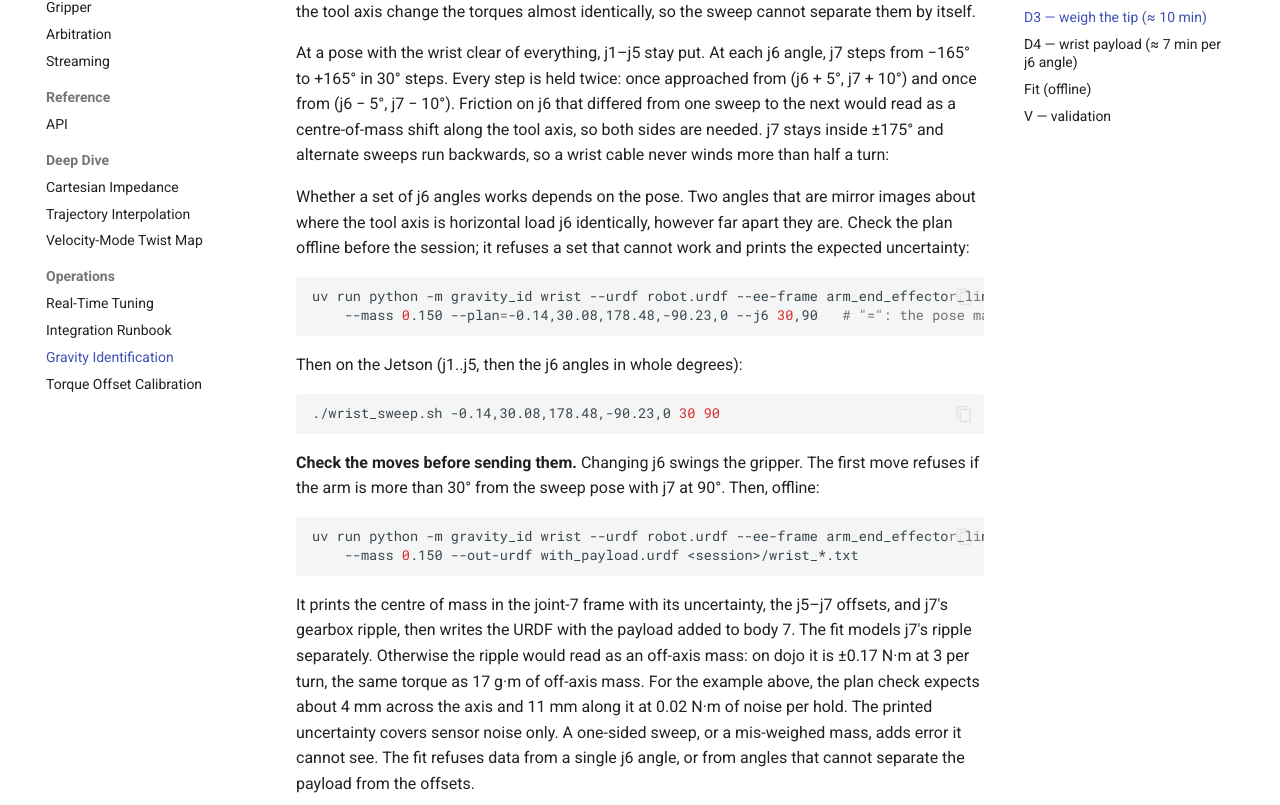
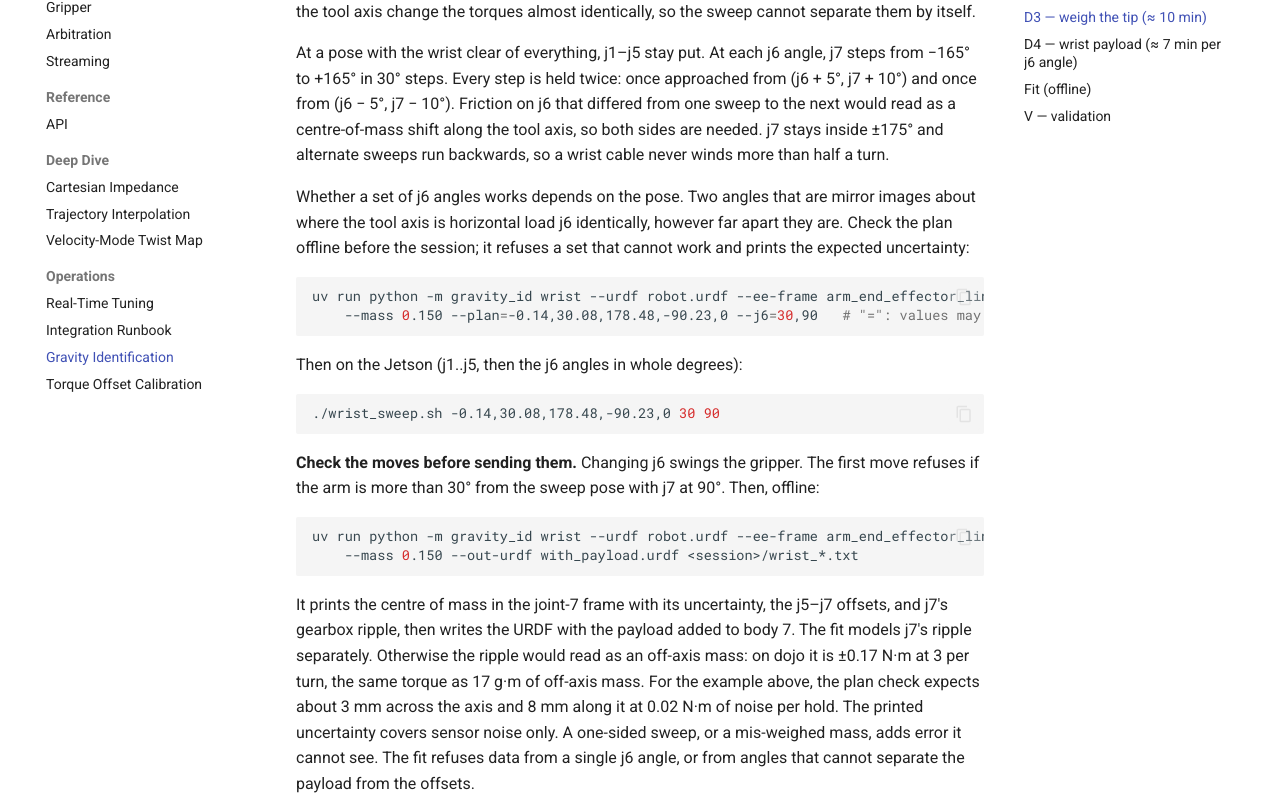
Before and after one commit to rammp-org/kinova-gen3-driver, an MkDocs documentation site: the page built from docs/integration/gravity_identification.md, in a window 1280 px wide and 1400 px high, scrolled down 3505 px. Shown: the part 217-1022 px from the top of the window. Built offline with MkDocs 1.6.1 and Material for MkDocs 9.7.7, drawn with Linux system fonts in a browser that asks for light colours.

Commit message:
fix(gravity_id): wrist --plan counts both holds per pose; clearer CLI errors
Final review nits on 42cfc26: the plan check models each pose held twice, as
the sweep does (uncertainty was ~sqrt(2) pessimistic); --plan without --j6, or
with transcripts, exits with a message; the runbook uses --j6= and its numbers
match the plan check.

Co-Authored-By: Claude Opus 5.5 <noreply@anthropic.com>
Claude-Session: https://claude.ai/code/session_01RR6EqMf5T7Bbo8HRLanLQh

````diff
--- a/docs/integration/gravity_identification.md
+++ b/docs/integration/gravity_identification.md
@@ -165,7 +165,7 @@ steps from −165° to +165° in 30° steps. Every step is held twice: once appr
 from (j6 + 5°, j7 + 10°) and once from (j6 − 5°, j7 − 10°). Friction on j6 that
 differed from one sweep to the next would read as a centre-of-mass shift along the tool
 axis, so both sides are needed. j7 stays inside ±175° and alternate sweeps run
-backwards, so a wrist cable never winds more than half a turn:
+backwards, so a wrist cable never winds more than half a turn.
 
 Whether a set of j6 angles works depends on the pose. Two angles that are mirror
 images about where the tool axis is horizontal load j6 identically, however far apart
@@ -174,7 +174,7 @@ and prints the expected uncertainty:
 
 ```sh
 uv run python -m gravity_id wrist --urdf robot.urdf --ee-frame arm_end_effector_link \
-    --mass 0.150 --plan=-0.14,30.08,178.48,-90.23,0 --j6 30,90   # "=": the pose may start with "-"
+    --mass 0.150 --plan=-0.14,30.08,178.48,-90.23,0 --j6=30,90   # "=": values may start with "-"
 ```
 
 Then on the Jetson (j1..j5, then the j6 angles in whole degrees):
@@ -196,8 +196,8 @@ It prints the centre of mass in the joint-7 frame with its uncertainty, the j5
 offsets, and j7's gearbox ripple, then writes the URDF with the payload added to
 body 7. The fit models j7's ripple separately. Otherwise the ripple would read as
 an off-axis mass: on dojo it is ±0.17 N·m at 3 per turn, the same torque as
-17 g·m of off-axis mass. For the example above, the plan check expects about 4 mm
-across the axis and 11 mm along it at 0.02 N·m of noise per hold. The printed
+17 g·m of off-axis mass. For the example above, the plan check expects about 3 mm
+across the axis and 8 mm along it at 0.02 N·m of noise per hold. The printed
 uncertainty covers sensor noise only. A one-sided
 sweep, or a mis-weighed mass, adds error it cannot see. The fit refuses data from a
 single j6 angle, or from angles that cannot separate the payload from the offsets.
````
Also changed, not shown: 2 other files.
